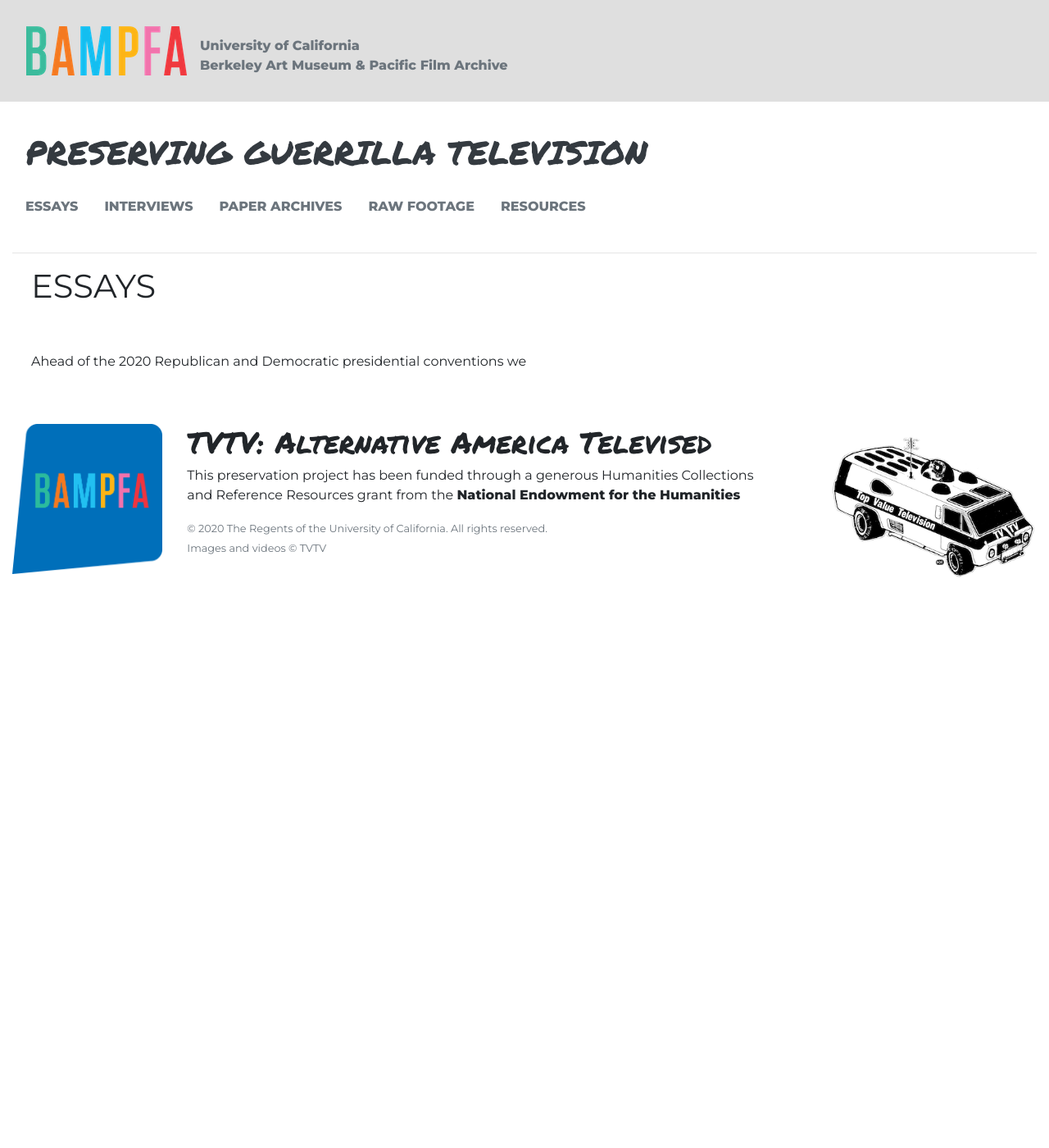
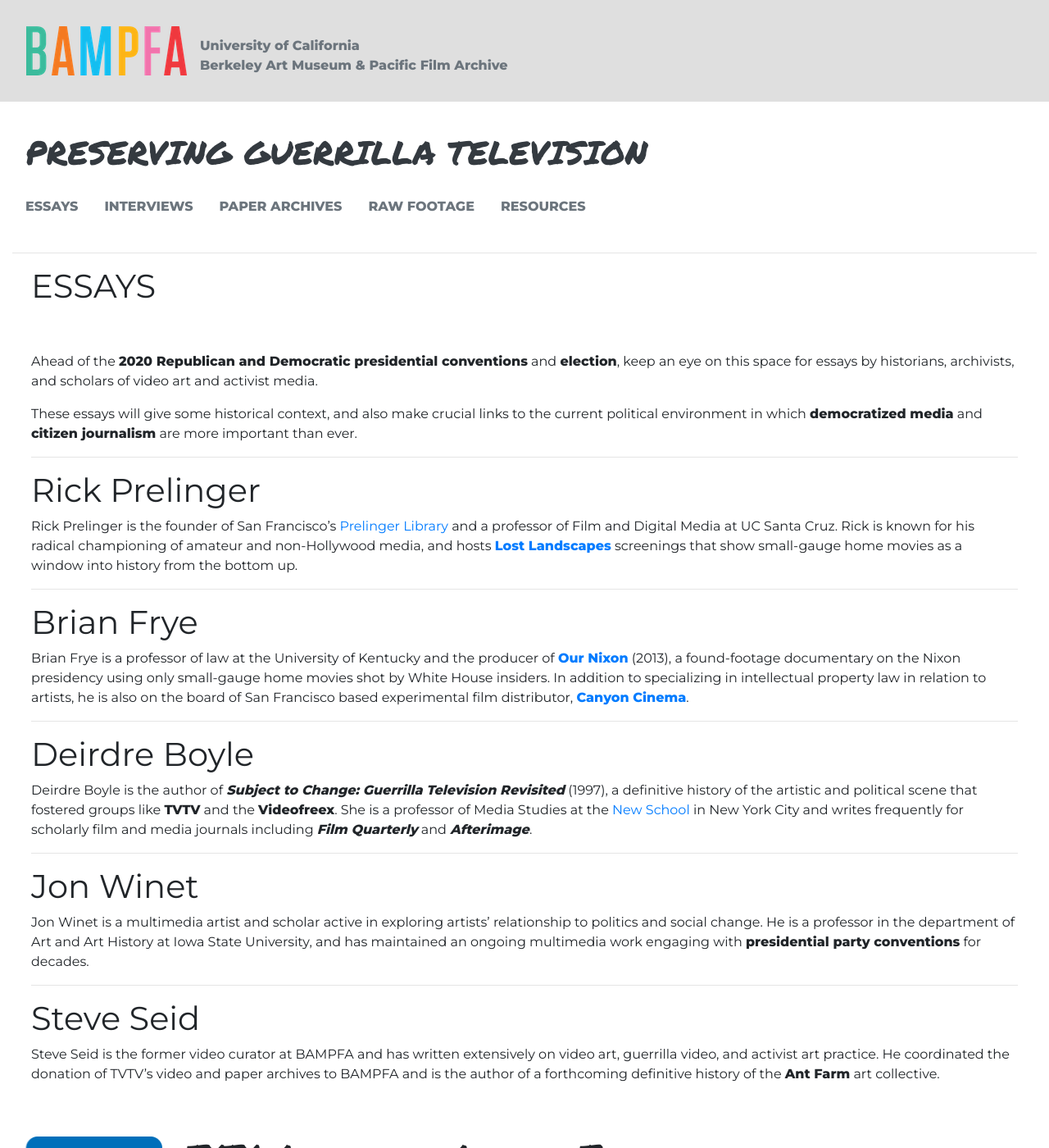
Before and after one commit to BAM-PFA/guerrillatv, a Jekyll site: the page built from _pages/essays.md, in a window 1280 px wide and 1400 px high. Shown: the whole window at 82% size. Built offline with Jekyll 4.4.1, drawn with Linux system fonts in a browser that asks for light colours; nearby versions of some CDN libraries; some web fonts are replaced.

Commit message:
add some placeholders for essay section

```diff
--- a/_pages/essays.md
+++ b/_pages/essays.md
@@ -4,7 +4,37 @@
 permalink: /essays
 ---
 
-Ahead of the 2020 Republican and Democratic presidential conventions we
+Ahead of the **2020 Republican and Democratic presidential conventions** and **election**, keep an eye on this space for essays by historians, archivists, and scholars of video art and activist media.
+
+These essays will give some historical context, and also make crucial links to the current political environment in which **democratized media** and **citizen journalism** are more important than ever.
+
+---
+# Rick Prelinger
+Rick Prelinger is the founder of San Francisco's [Prelinger Library](http://www.prelingerlibrary.org/) and a professor of Film and Digital Media at UC Santa Cruz. Rick is known for his radical championing of amateur and non-Hollywood media, and hosts [**Lost Landscapes**](https://vimeo.com/335998108) screenings that show small-gauge home movies as a window into history from the bottom up.
+
+---
+
+# Brian Frye
+
+Brian Frye is a professor of law at the University of Kentucky and the producer of [**Our Nixon**](https://www.rogerebert.com/reviews/our-nixon-2013) (2013), a found-footage documentary on the Nixon presidency using only small-gauge home movies shot by White House insiders. In addition to specializing in intellectual property law in relation to artists, he is also on the board of San Francisco based experimental film distributor, [**Canyon Cinema**](http://canyoncinema.com).
+
+---
+
+# Deirdre Boyle
+
+Deirdre Boyle is the author of *__Subject to Change: Guerrilla Television Revisited__* (1997), a definitive history of the artistic and political scene that fostered groups like **TVTV** and the **Videofreex**. She is a professor of Media Studies at the [New School](https://www.newschool.edu/media-studies/faculty/deirdre-boyle/) in New York City and writes frequently for scholarly film and media journals including *__Film Quarterly__* and *__Afterimage__*.
+
+---
+
+# Jon Winet
+
+Jon Winet is a multimedia artist and scholar active in exploring artists' relationship to politics and social change. He is a professor in the department of Art and Art History at Iowa State University, and has maintained an ongoing multimedia work engaging with **presidential party conventions** for decades.
+
+---
+
+# Steve Seid
+
+Steve Seid is the former video curator at BAMPFA and has written extensively on video art, guerrilla video, and activist art practice. He coordinated the donation of TVTV's video and paper archives to BAMPFA and is the author of a forthcoming definitive history of the **Ant Farm** art collective.
 
 <!-- {% include sections/last_post.html last_post=site.essays.last%}
 {% include sections/items_except_last.html items=site.essays%} -->
```
Also changed, not shown: _pages/interviews.md (+6 -3 lines).
